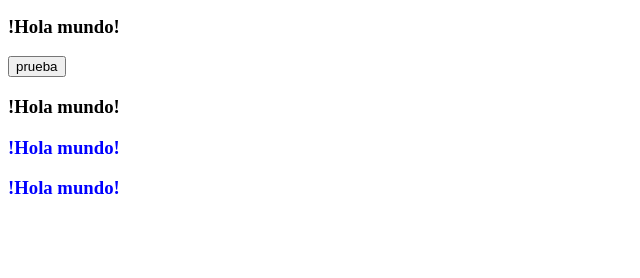
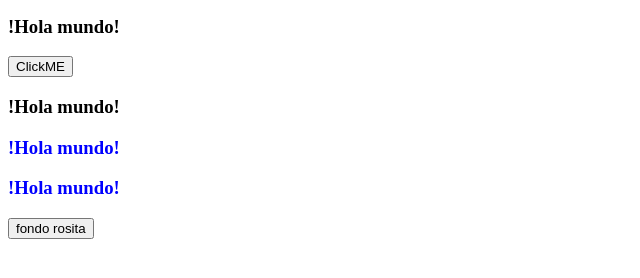
Before and after one commit to Generation-Chile/tifc2-ad-02-lab-assessment-interacting-with-html-css-js-palmieriCARLAgit, a plain HTML site: page index.html in a window 1280 px wide. Shown: the part 256-534 px from the top of the page, without its empty margins (0-640 px from the left). Drawn offline with Linux system fonts and the light colour scheme.

Commit message:
listoooo

```diff
--- a/index.html
+++ b/index.html
@@ -14,11 +14,12 @@
   width="180">
   <p id="rojo" onclick="cambiocolor2()">este texto será rojo</p>
   <h3>!Hola mundo!</h3>
-  <button onclick="cambiocolor()"> prueba</button>
+  <button id="botoncito" onclick="cambiotexto()">ClickME</button>
   <h3>!Hola mundo!</h3>
   <h3 class="azul">!Hola mundo!</h3>
   <h3 class="azul">!Hola mundo!</h3>
 
+  <button onclick="colorfondo()">fondo rosita</button>
   <script src="script2.js"></script>
 
 
--- a/script2.js
+++ b/script2.js
@@ -1,8 +1,6 @@
 document.getElementById("titulo").innerHTML="Adiós"
 document.getElementById("titulo").style.color="orange"
 
-
-    // en proceso
 function cambiocolor(){
     document.body.style.backgroundColor="pink"
 }
@@ -10,3 +8,10 @@ function cambiocolor(){
 function cambiocolor2(){
     document.getElementById("rojo").style.color="brown"
 }
+
+function cambiotexto(){
+    document.getElementById("titulo").innerHTML="cambiando el texto desde una funcion de JS, amo<3"
+}
+function colorfondo(){
+    document.body.style.backgroundColor="pink"
+}
```
